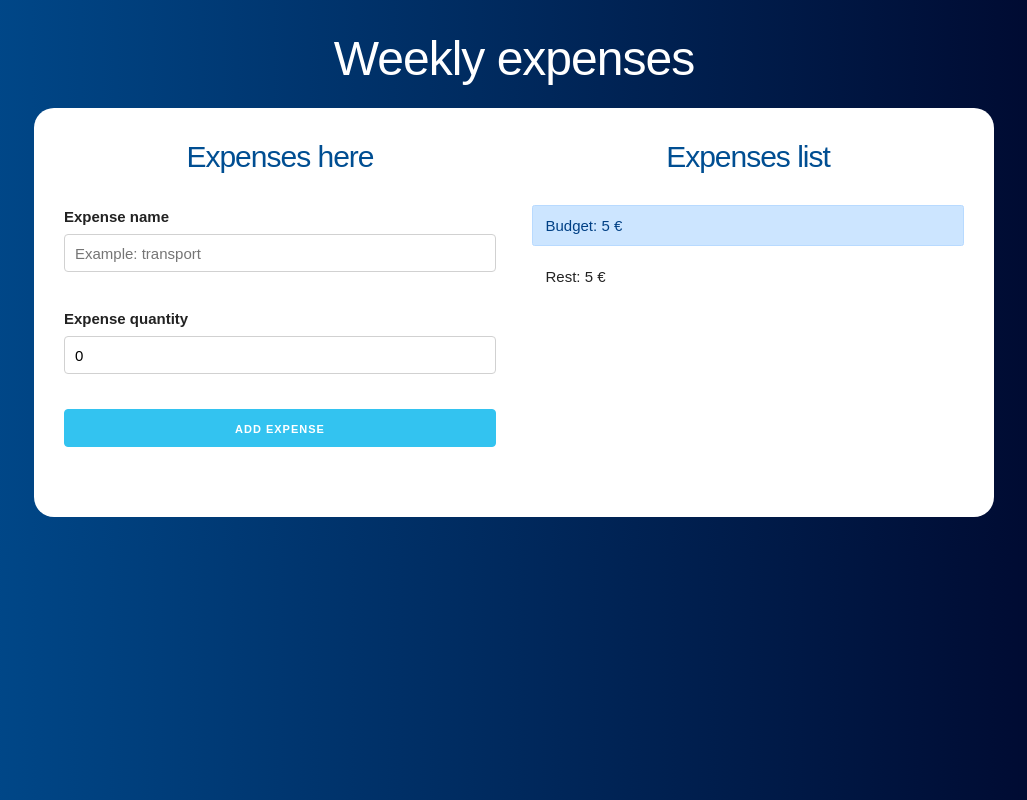
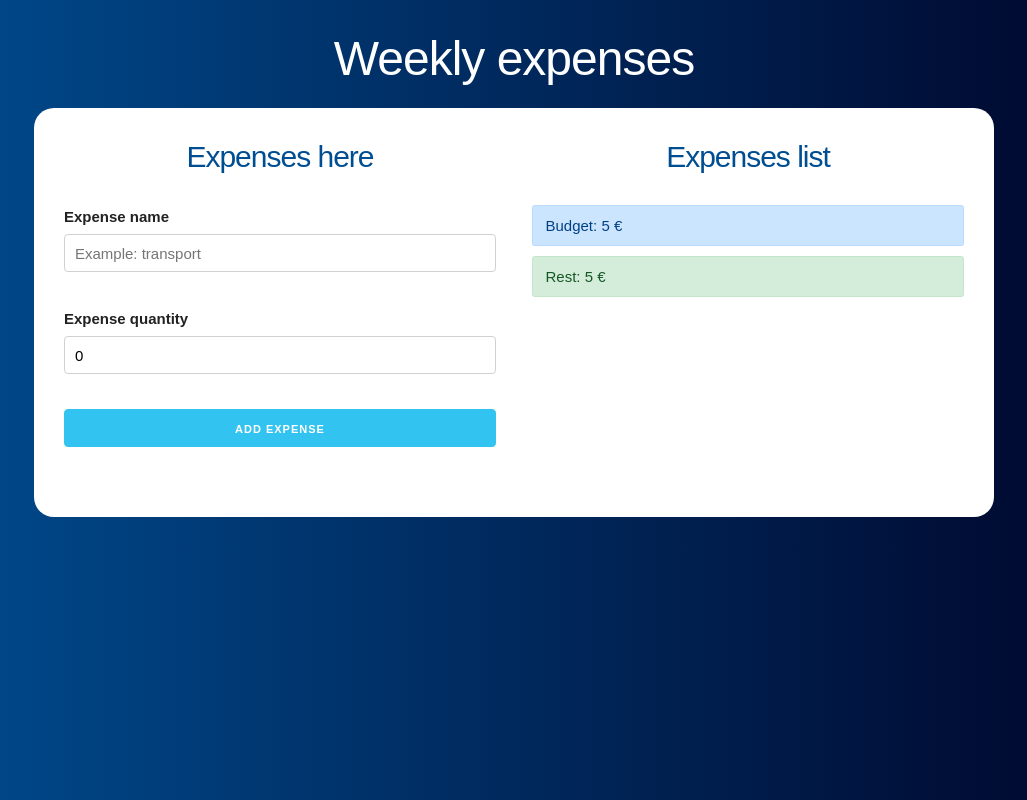
Before and after one commit to sruizpdev/01-budget, a React (Create React App) app: page / in a window 1280 px wide. Both pictures are taken after typing "5" into the empty fields and a click on the input "Define budget". Shown: the whole page, without its empty margins (126-1153 px from the left). Built offline with nearby package versions, Linux system fonts and the light colour scheme.

Commit message:
changing classes of rest

```diff
--- a/src/App.js
+++ b/src/App.js
@@ -1,4 +1,4 @@
-import React, { useState } from 'react';
+import React, { useState, useEffect } from 'react';
 import Question from './components/Question';
 import Form from './components/Form';
 import List from './components/List';
@@ -8,10 +8,19 @@ function App() {
   const [rest, saveRest] = useState(0);
   const [showQuestion, updateQuestion] = useState(true);
   const [expenses, saveExpenses] = useState([]);
+  const [expense, saveExpense] = useState({});
+  const [createExpense, saveCreateExpense] = useState(false);
 
-  const addNewExpense = (expense) => {
-    saveExpenses([...expenses, expense]);
-  };
+  useEffect(() => {
+    if (createExpense) {
+      saveExpenses([...expenses, expense]);
+
+      const budgetRest = rest - expense.quantity;
+      saveRest(budgetRest);
+
+      saveCreateExpense(false);
+    }
+  }, [expense]);
 
   return (
     <div className="container">
@@ -27,7 +36,10 @@ function App() {
           ) : (
             <div className="row">
               <div className="one-half column">
-                <Form addNewExpense={addNewExpense} />
+                <Form
+                  saveExpense={saveExpense}
+                  saveCreateExpense={saveCreateExpense}
+                />
               </div>
               <div className="one-half column">
                 <List expenses={expenses} />
--- a/src/components/Control.js
+++ b/src/components/Control.js
@@ -1,8 +1,9 @@
 import React, { Fragment } from 'react';
+import { checkBudget } from '../helpers';
 const Control = ({ budget, rest }) => (
   <Fragment>
     <div className="alert alert-primary">Budget: {budget} €</div>
-    <div className="alert">Rest: {rest} €</div>
+    <div className={checkBudget(budget, rest)}>Rest: {rest} €</div>
   </Fragment>
 );
 
--- a/src/components/Form.js
+++ b/src/components/Form.js
@@ -2,7 +2,7 @@ import React, { useState } from 'react';
 import Error from './Error';
 import shortid from 'shortid';
 
-const Form = ({ addNewExpense }) => {
+const Form = ({ saveExpense, saveCreateExpense }) => {
   const [name, saveName] = useState('');
   const [quantity, saveQuantity] = useState(0);
   const [error, saveError] = useState(false);
@@ -19,7 +19,8 @@ const Form = ({ addNewExpense }) => {
       quantity,
       id: shortid.generate(),
     };
-    addNewExpense(expense);
+    saveExpense(expense);
+    saveCreateExpense(true);
     saveName('');
     saveQuantity(0);
   };
--- /dev/null
+++ b/src/helpers.js
@@ -0,0 +1,11 @@
+export const checkBudget = (budget, rest) => {
+  let clase;
+  if (budget / 4 > rest) {
+    clase = 'alert alert-danger';
+  } else if (budget / 2 > rest) {
+    clase = 'alert alert-warning';
+  } else {
+    clase = 'alert alert-success';
+  }
+  return clase;
+};
```
